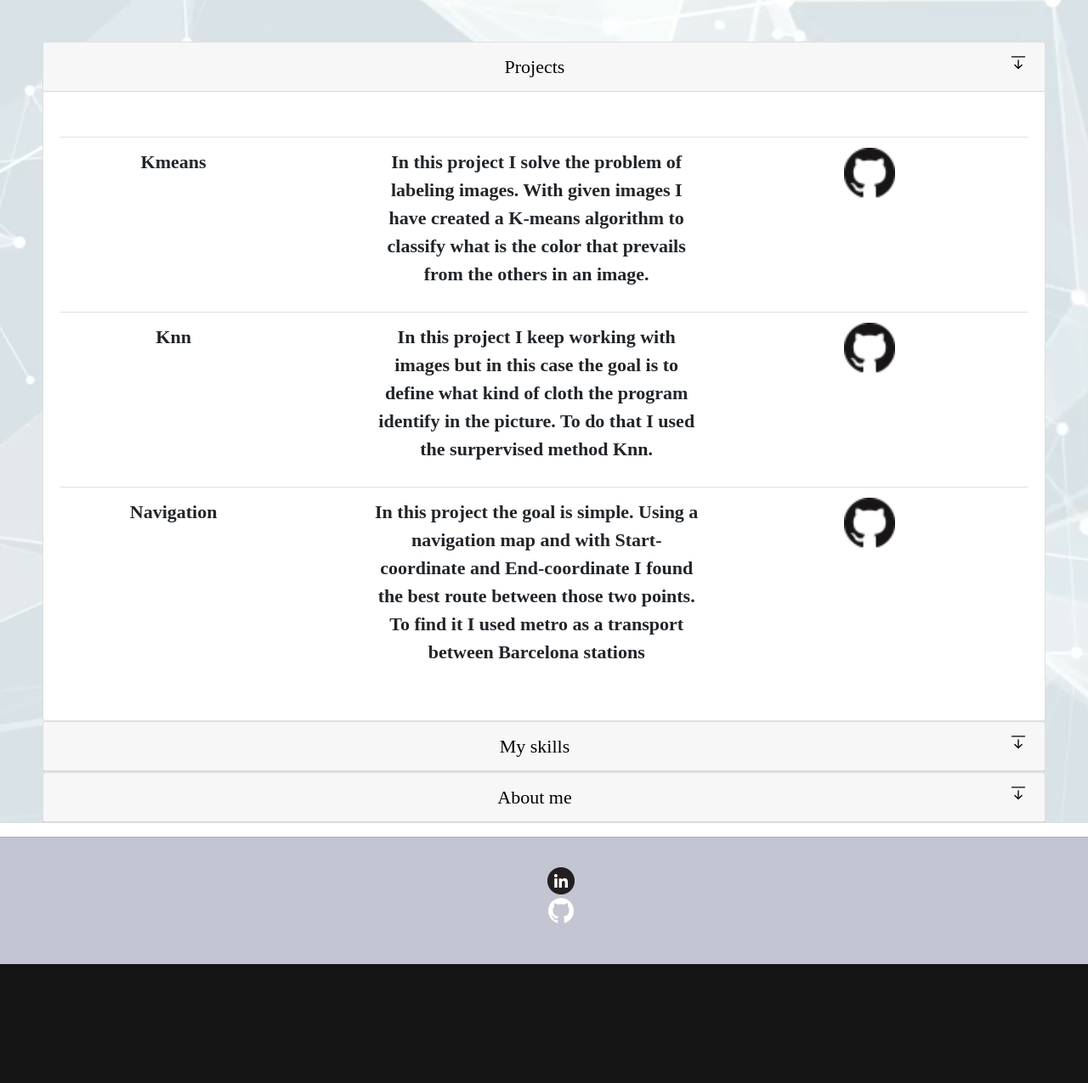
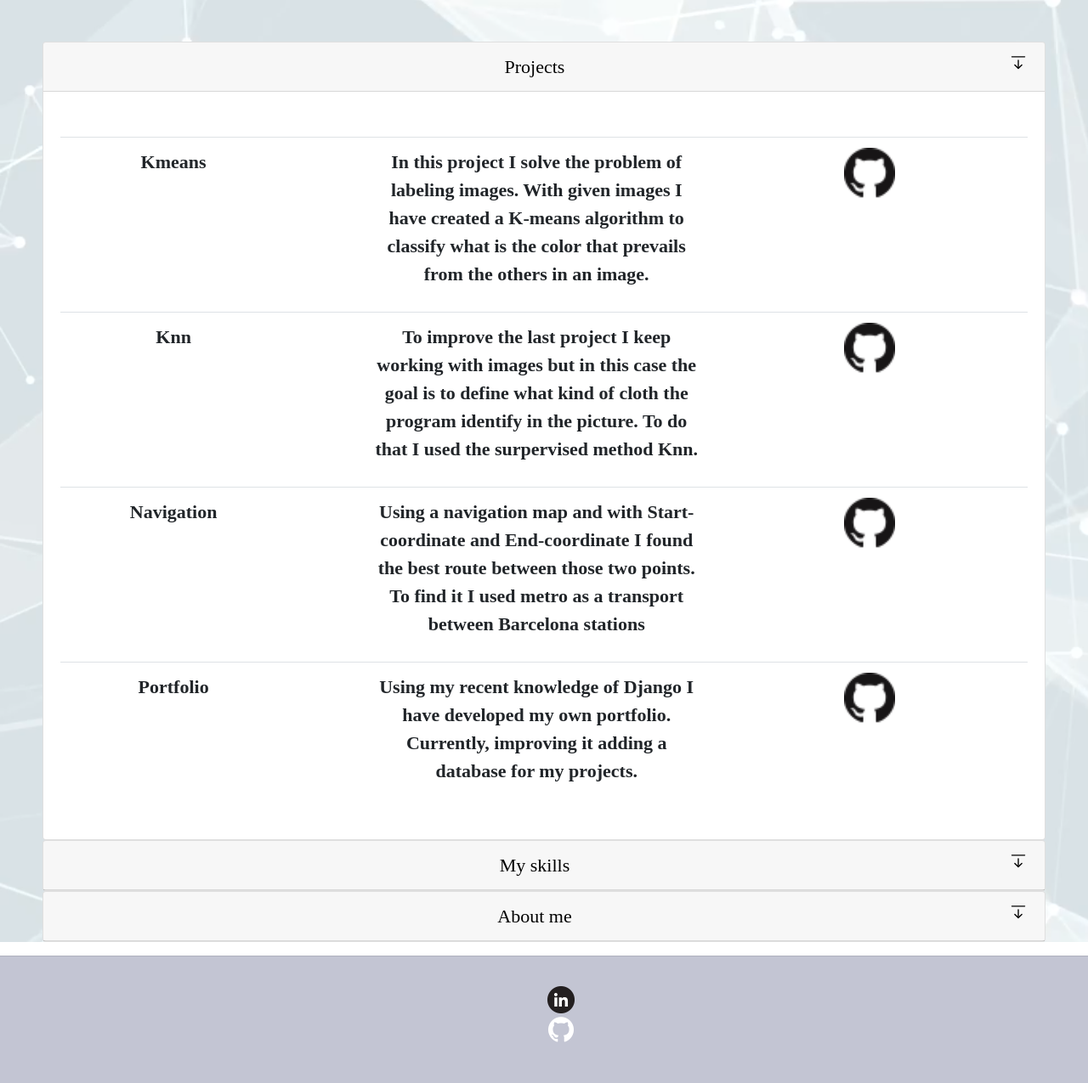
Before and after one commit to gerardburgues/Portfolio, a Django app: template MyPortfolio/templates/portfolio/index.html in a window 1280 px wide. Shown: the part 1061-2336 px from the top of the page at 85% size. Before the commit the page ends 2196 px from the top, so only its background shows below. Run offline with Django 3.2, Linux system fonts and the light colour scheme; the template is opened without the code that fills it, so the values that code supplies are empty; some libraries are stand-ins or nearby versions; some web fonts are replaced.

Commit message:
Update index.html
We added Portfolio github

```diff
--- a/MyPortfolio/templates/portfolio/index.html
+++ b/MyPortfolio/templates/portfolio/index.html
@@ -100,7 +100,7 @@
                             <th scope="col" >Knn</th>
                             <th scope="col mycol" style="width:500px;">
 
-                            <p> In this project I keep working with images but in this case
+                            <p> To improve the last project I keep working with images but in this case
                               the goal is to define what kind of cloth the program identify
                               in the picture. To do that I used the surpervised method Knn.</p>
                           </th>
@@ -116,13 +116,24 @@
                             <th scope="mycol" >
 
                               <p>
-                            In this project the goal is simple.
                             Using a navigation map and with Start-coordinate and End-coordinate
                             I found the best route between those two points.
                             To find it I used metro as a transport between Barcelona stations</p>
                             </th>
                             <th scope="col" id="github">
                               <a href="https://github.com/gerardburgues/Navigation"> <img src="{% static "images/GitHub-Mark-32px.png" %}" alt="ou" width="60px" height="60px"></a> <!-- S'ha de trobar una icona millor // tamany es perfecte -->
+                            </th>
+                          </tr>
+                           <tr>
+                            <th scope="col" >Portfolio</th>
+                            <th scope="mycol" >
+
+                              <p>
+                                Using my recent knowledge of Django I have developed my own portfolio. Currently, improving it adding a database for my projects.
+                                </p>
+                            </th>
+                            <th scope="col" id="github">
+                              <a href="https://github.com/gerardburgues/Portfolio"> <img src="{% static "images/GitHub-Mark-32px.png" %}" alt="ou" width="60px" height="60px"></a> <!-- S'ha de trobar una icona millor // tamany es perfecte -->
                             </th>
                           </tr>
                         </table>
```
